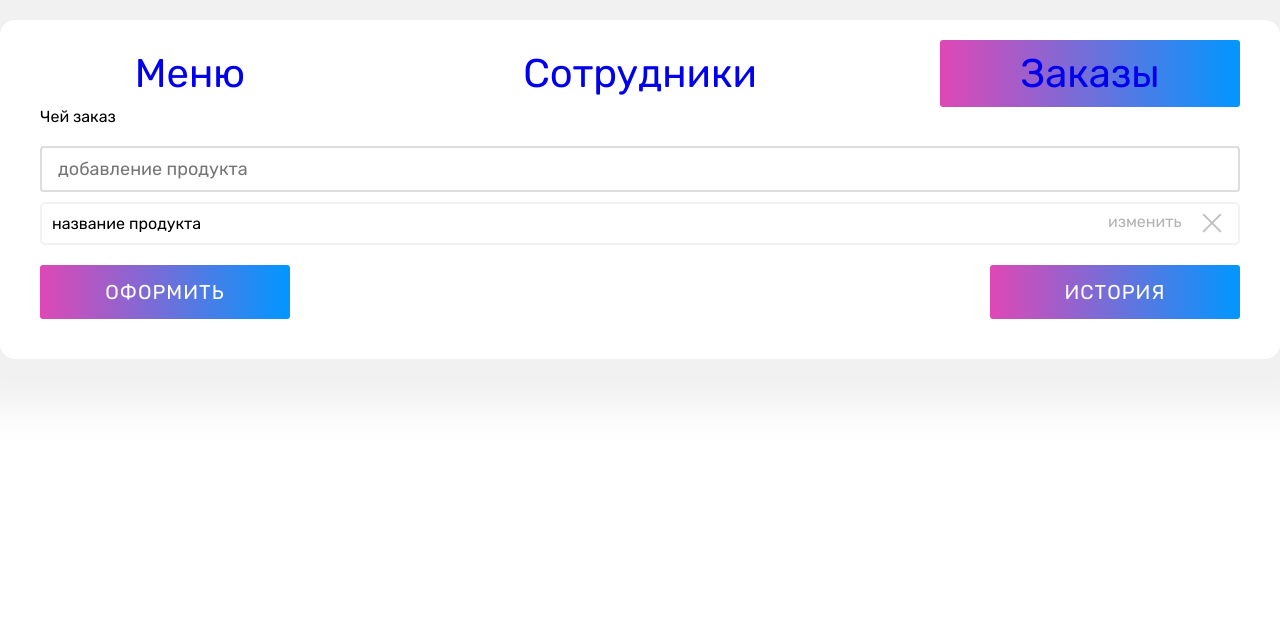
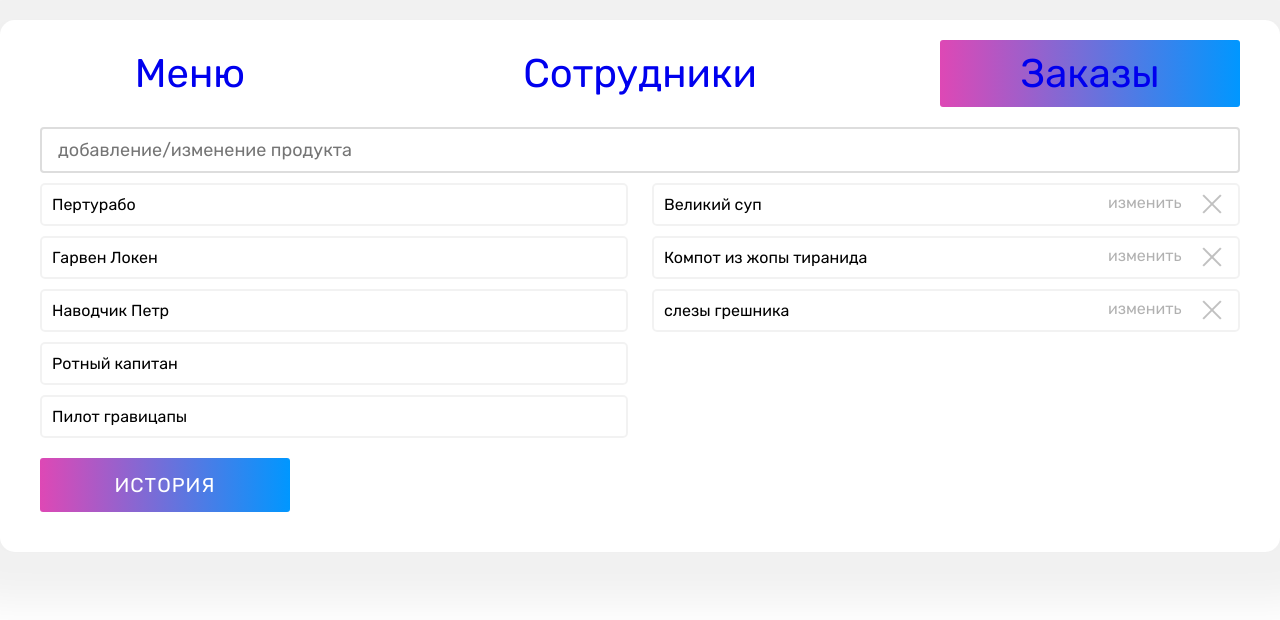
Before and after one commit to ExUngueLeonem/test-task-foodmenu, a React (Create React App) app: page /admin/order in a window 1280 px wide. Shown: the top 620 px of the page. Built offline with nearby package versions, Linux system fonts and the light colour scheme; data requests are answered from the project's data file.

Commit message:
cleaning and refactoring

```diff
--- a/src/pages/AdminMenuPage/AdminMenuPage.jsx
+++ b/src/pages/AdminMenuPage/AdminMenuPage.jsx
@@ -9,8 +9,6 @@ const AdminMenuPage = () => {
     const [menu, setMenu] = useState([]);
     const [foodInput, setFoodInput] = useState('');
     const gotService = new GotService;
-
-    console.log(gotService)
 
     const refreshList = () => {
         gotService.fetchData('/menu')
@@ -48,7 +46,6 @@ const AdminMenuPage = () => {
 
     return (
         <div className={styles.container}>
-            <div className={styles.flex_container}>
             <AdminHeader active={'menu'} />
             <form onSubmit={(e) => { onSubmitHandler(e) }}>
 
@@ -71,7 +68,6 @@ const AdminMenuPage = () => {
                 <button className={styles.menu_btn}>история</button>
             </div>
         </div>
-        </div>
     );
 };
 
--- a/src/pages/AdminOrderPage/AdminOrderPage.jsx
+++ b/src/pages/AdminOrderPage/AdminOrderPage.jsx
@@ -1,32 +1,86 @@
-import React from 'react';
+import React, { useEffect, useState } from 'react';
 import styles from './AdminOrderPage.module.scss';
 import AdminHeader from '../../components/AdminHeader';
+import GotService from '../../services/GotService';
+import ItemList from '../../components/ItemList';
 
 const AdminOrderPage = () => {
+    const [order, setOrder] = useState([]);
+    const [orderInput, setOrderInput] = useState('');
+    const gotService = new GotService;
+
+    const [userOrder, setUserOrder] = useState('');
+
+    const refreshList = () => {
+        gotService.fetchData('/order')
+            .then((res) => { setOrder(res.data) })
+    }
+
+    useEffect(
+        refreshList, []
+    );
+
+    const orderInputOnChangeHandler = (e) => {
+        setOrderInput(e.target.value);
+    };
+
+    const onSubmitHandler = (e) => {
+        e.preventDefault();
+        const id = `f${(+new Date).toString(16)}`;
+
+        gotService.postData('/order', { id: id, order: orderInput })
+            .then(() => { refreshList() })
+
+        setOrderInput('');
+    };
+
+    const onPutHandler = (itemId) => {
+        gotService.putData('/order', itemId, { id: itemId, order: orderInput })
+            .then(() => { refreshList() })
+        setOrderInput('');
+    }
+
+    const onDeleteHandler = (itemId) => {
+        gotService.deleteData('/order', itemId)
+            .then(() => { refreshList() })
+    }
+
     return (
         <div className={styles.container}>
+            <AdminHeader active={'order'} />
+
+            <form onSubmit={(e) => { onSubmitHandler(e) }}>
+                <input
+                    className={[styles.menu_input].join(' ')}
+                    type="text"
+                    placeholder='добавление/изменение продукта'
+                    value={orderInput}
+                    onChange={(e) => { orderInputOnChangeHandler(e) }}
+                ></input>
+            </form>
+
             <div className={styles.flex_container}>
-            <AdminHeader active="order"/>
-                <div>
-                    Чей заказ
+                <div className={styles.flex_container__left}>
+                    <ItemList
+                        changeble={true}
+                        btn_delete={false}
+                        btn_put={false}
+                        item={order}
+                        onPutHandler={onPutHandler}
+                        onDeleteHandler={onDeleteHandler}
+                    />
                 </div>
-                <input className={[styles.menu_input].join(' ')} type="text" placeholder='добавление продукта'></input>
+                {!!order[0] && <div className={styles.flex_container__right}>
+                    <ItemList
+                        item={order[0].userOrder}/* нужно сделать выбор, кого передавать */
+                        onPutHandler={onPutHandler}
+                        onDeleteHandler={onDeleteHandler}
+                    />
+                </div>}
+            </div>
 
-                <div className={styles.menu_list}>
-
-                    <div className={styles.menu_list__inner}>
-                        <span>название продукта</span>
-                        <div className={styles.btn_delete} onClick={(e) => console.log("удалить элемент", e.target)}></div>
-                        <div className={styles.btn_put} onClick={(e) => console.log("удалить элемент", e.target)}>изменить</div>
-                    </div>
-
-
-                </div>{/* /.menu_list */}
-
-                <div className={styles.menu_btn_container}>
-                    <button className={styles.menu_btn}>оформить</button>
-                    <button className={styles.menu_btn}>история</button>
-                </div>
+            <div className={styles.menu_btn_container}>
+                <button className={styles.menu_btn}>история</button>
             </div>
         </div>
     );
--- a/src/pages/AdminOrderPage/AdminOrderPage.module.scss
+++ b/src/pages/AdminOrderPage/AdminOrderPage.module.scss
@@ -9,6 +9,19 @@
 
     border-radius: 15px;
     @include shadow;
+}
+
+.flex_container {
+    display: flex;
+    justify-content: space-between;
+
+    &__left {
+        width: 49%;
+    }
+
+    &__right {
+        width: 49%;
+    }
 }
 
 .menu_input {
@@ -32,17 +45,6 @@
     cursor: pointer;
 }
 
-.menu_list {
-    &__inner {
-        display: block;
-        padding: 10px;
-        border: 2px solid rgba(0, 0, 0, 0.05);
-        border-radius: 5px;
-        margin: 10px 0;
-        position: relative;
-    }
-}
-
 .btn_delete {
     @include close;
 }
--- a/src/pages/AdminStaffPage/AdminStaffPage.jsx
+++ b/src/pages/AdminStaffPage/AdminStaffPage.jsx
@@ -8,10 +8,8 @@ import GotService from '../../services/GotService';
 const AdminStaffPage = () => {
     const [staff, setStaff] = useState([]);
 
-    const [foodInput, setFoodInput] = useState('');
+    const [staffInput, setStaffInput] = useState('');
     const gotService = new GotService;
-
-    console.log(gotService)
 
     const refreshList = () => {
         gotService.fetchData('/staff')
@@ -22,24 +20,24 @@ const AdminStaffPage = () => {
         refreshList, []
     );
 
-    const foodInputOnChangeHandler = (e) => {
-        setFoodInput(e.target.value);
+    const staffInputOnChangeHandler = (e) => {
+        setStaffInput(e.target.value);
     };
 
     const onSubmitHandler = (e) => {
         e.preventDefault();
         const id = `f${(+new Date).toString(16)}`;
 
-        gotService.postData('/staff', { id: id, food: foodInput })
+        gotService.postData('/staff', { id: id, userName: staffInput })
             .then(() => { refreshList() })
 
-        setFoodInput('');
+        setStaffInput('');
     };
 
     const onPutHandler = (itemId) => {
-        gotService.putData('/staff', itemId, { id: itemId, food: foodInput })
+        gotService.putData('/staff', itemId, { id: itemId, userName: staffInput })
             .then(() => { refreshList() })
-        setFoodInput('');
+        setStaffInput('');
     }
 
     const onDeleteHandler = (itemId) => {
@@ -49,7 +47,6 @@ const AdminStaffPage = () => {
 
     return (
         <div className={styles.container}>
-            <div className={styles.flex_container}>
             <AdminHeader active={'staff'} />
             <form onSubmit={(e) => { onSubmitHandler(e) }}>
 
@@ -57,8 +54,8 @@ const AdminStaffPage = () => {
                     className={[styles.menu_input].join(' ')}
                     type="text"
                     placeholder='добавление/изменение сотрудника'
-                        value={foodInput}
-                        onChange={(e) => { foodInputOnChangeHandler(e) }}
+                    value={staffInput}
+                    onChange={(e) => { staffInputOnChangeHandler(e) }}
                 ></input>
             </form>
 
@@ -72,7 +69,6 @@ const AdminStaffPage = () => {
                 <button className={styles.menu_btn}>история</button>
             </div>
         </div>
-        </div>
     );
 };
 
--- a/src/pages/AdminStaffPage/AdminStaffPage.module.scss
+++ b/src/pages/AdminStaffPage/AdminStaffPage.module.scss
@@ -32,17 +32,6 @@
     cursor: pointer;
 }
 
-.menu_list {
-    &__inner {
-        display: block;
-        padding: 10px;
-        border: 2px solid rgba(0, 0, 0, 0.05);
-        border-radius: 5px;
-        margin: 10px 0;
-        position: relative;
-    }
-}
-
 .btn_delete {
     @include close;
 }
```
Lines whose indentation alone changed are shown as unchanged.
